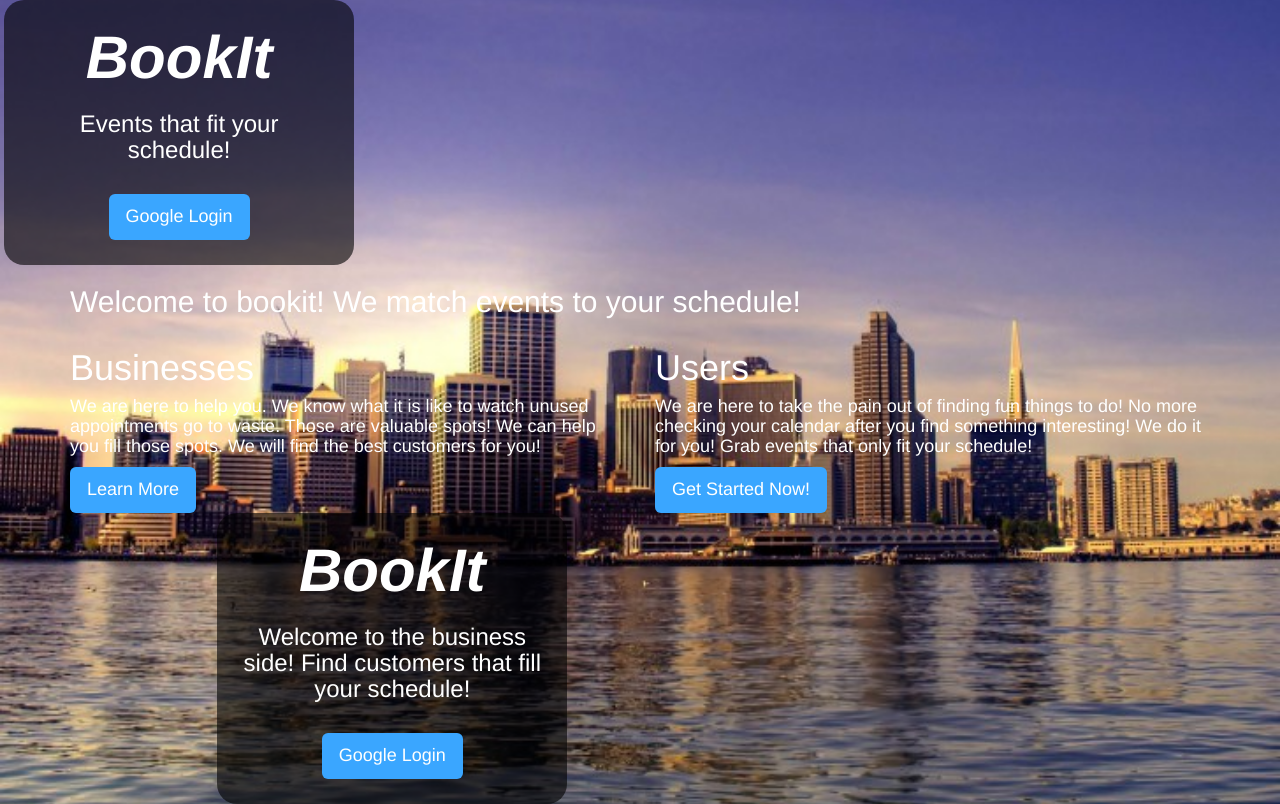
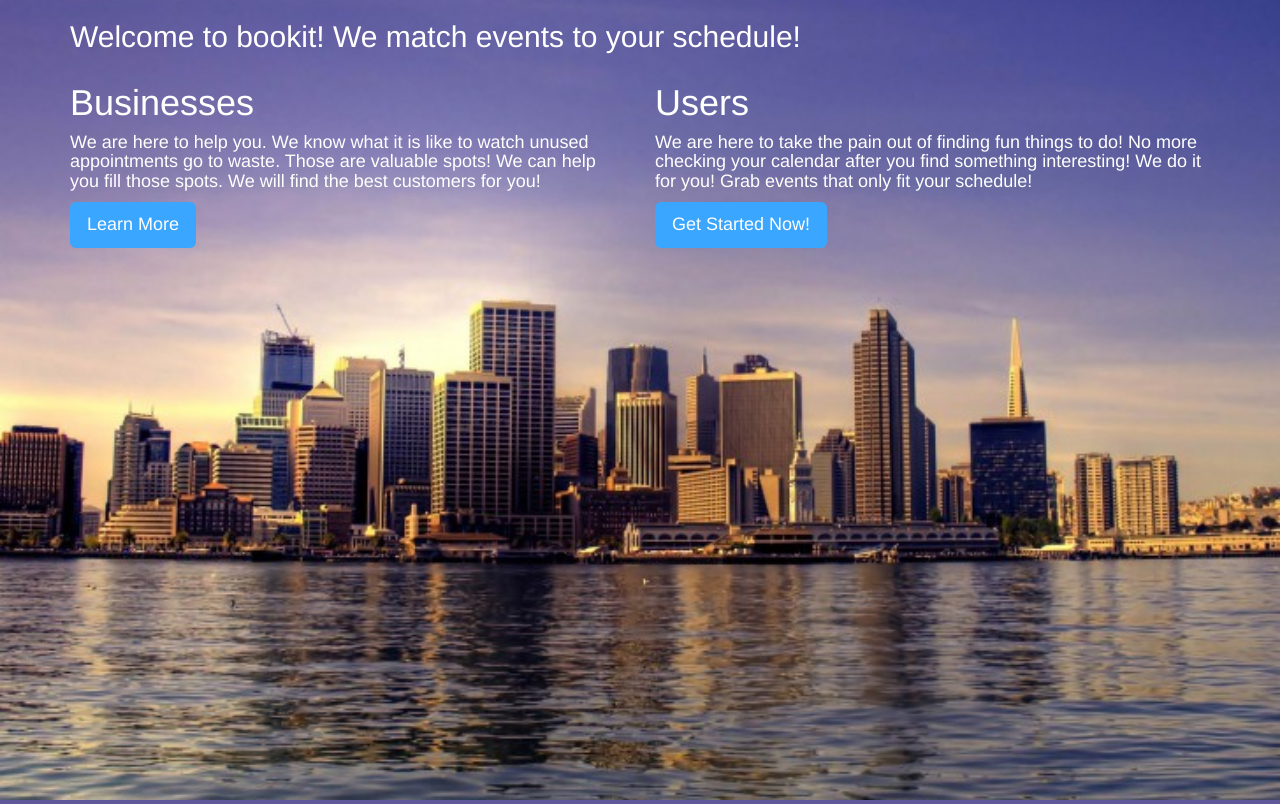
Before and after one commit to travis6888/bookit, a Django app: page / in a window 1280 px wide. Run offline with Django 3.2, Linux system fonts and the light colour scheme; data that the repository does not hold is empty; some libraries are stand-ins or nearby versions.

Commit message:
workaround for redirect url

```diff
--- a/quick/static/css/home.css
+++ b/quick/static/css/home.css
@@ -400,3 +400,9 @@ html, body{
     padding-bottom: 5px;
     color: #000000;
 }
+.user{
+    display: none;
+}
+.business{
+    display: none;
+}
--- a/quick/templates/home.html
+++ b/quick/templates/home.html
@@ -25,7 +25,7 @@
 
 {% block content %}
     <header id="top" class="header">
-    <div class="user">
+    <div class="contain user">
         <div class="text-vertical-center">
             <div class="homePage container-fluid">
                 <div class="homeText">
@@ -72,7 +72,7 @@
         </div>
     </div>
 </div>
-    <div class="business">
+    <div class="container business">
         <div class="text-vertical-center">
             <div class="homePage container-fluid">
                 <div class="homeText">
```
